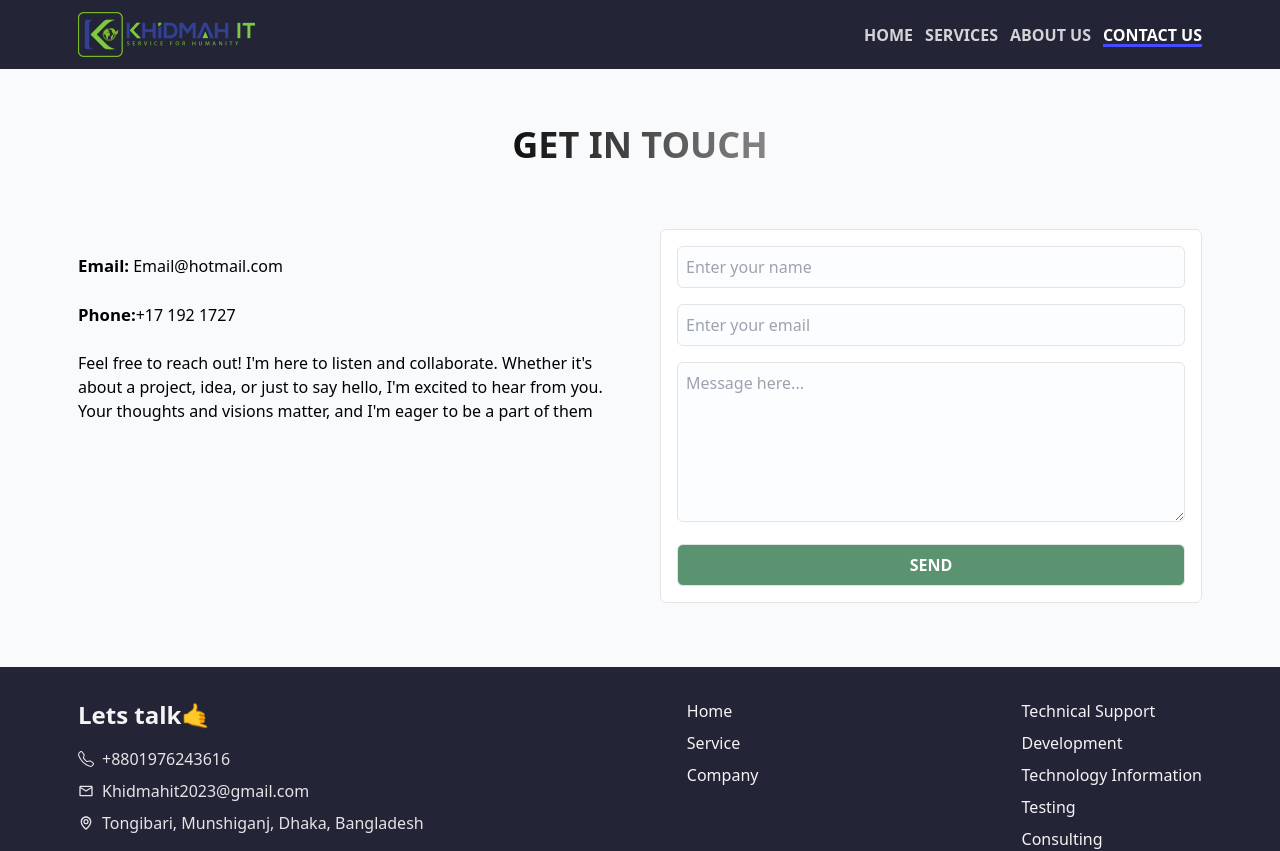
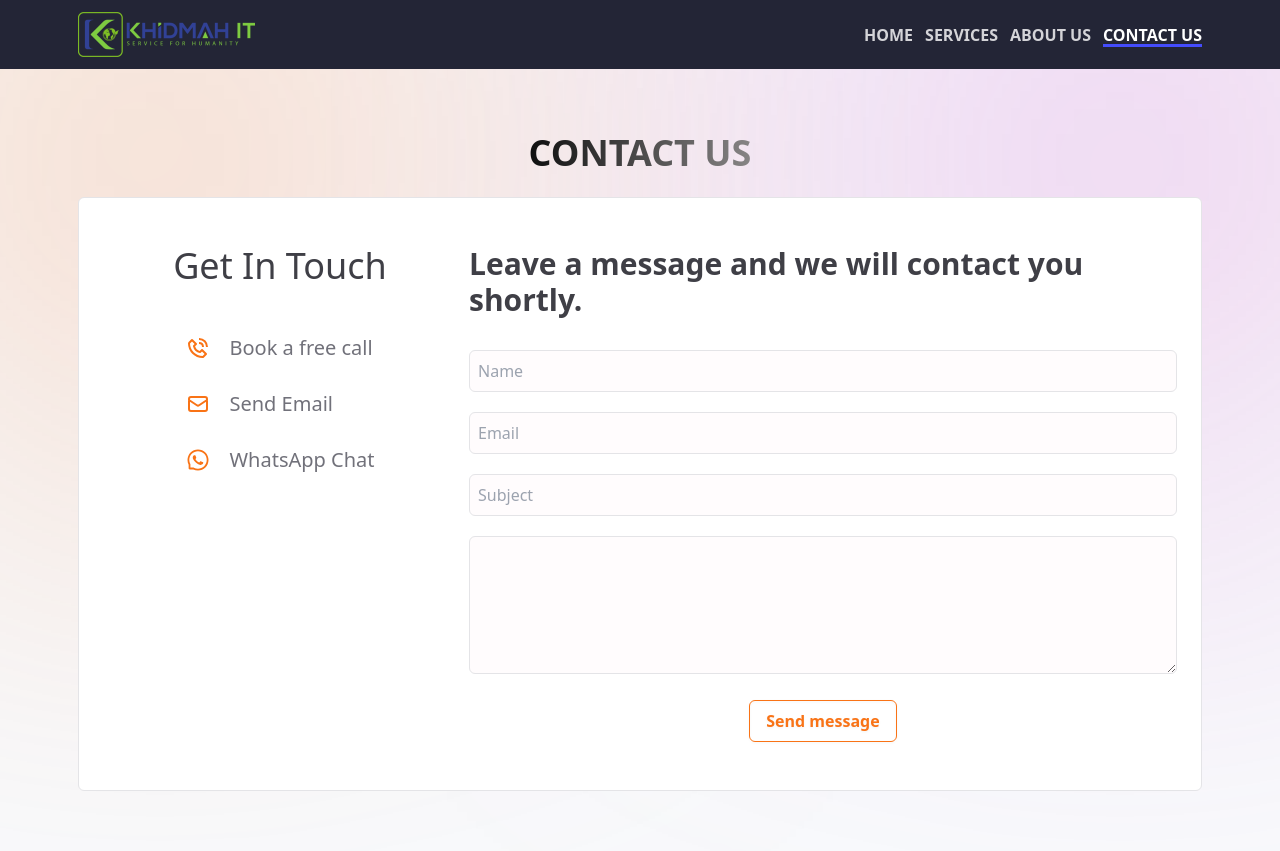
Before and after one commit to parthasarathi019/KhidmaIT, a React (Vite) app: page /contact-us in a window 1280 px wide. Shown: the top 851 px of the page. Built offline with nearby package versions, Linux system fonts and the light colour scheme.

Commit message:
contact page redesign

```diff
--- a/src/pages/contact/Contact.jsx
+++ b/src/pages/contact/Contact.jsx
@@ -1,79 +1,112 @@
 import SectionTitle from "../shared/SectionTitle";
-
+import { BiPhoneCall } from "react-icons/bi";
+import { HiOutlineMail } from "react-icons/hi";
+import { AiOutlineWhatsApp } from "react-icons/ai";
 const Contact = () => {
   return (
-    <section className="md:px-8 px-3 py-8">
+    <div className="py-10">
+      <div className="w-[20rem] h-[20rem] bg-gradient-to-br from-purple-500 to-pink-500 absolute top-0 right-0 -z-10 blur-[250px]"></div>
+      <div className="w-[20rem] h-[20rem] bg-gradient-to-br from-yellow-500 to-rose-500 absolute top-0 left-0 -z-10 blur-[250px]"></div>
       <div className="my-container">
+        <div className="">
+          <SectionTitle text={"contact us"} />
+        </div>
+
+        <div className="grid gap-[7rem] md:gap-3 md:grid-cols-[1fr,_2fr] bg-white px-6 border border-zinc-200 py-12  rounded-md relative">
+          {/* left  */}
+
+          <div className="relative">
+            <h1 className="capitalize text-4xl font-medium text-zinc-700 text-center mb-12 ">
+              Get in touch
+            </h1>
+
+            <div className="space-y-7 w-max mx-auto">
+              <a
+                href="tel:019873855"
+                className="flex items-center gap-5 flex-col md:flex-row"
+              >
+                <p className="text-6xl md:text-2xl text-orange-500 hover:text-orange-600 transition-all">
+                  <BiPhoneCall />
+                </p>
+                <p className="text-3xl  text-zinc-500 md:text-xl">
+                  Book a free call
+                </p>
+              </a>
+              <a
+                href="mailto:Khidmahit2023@gmail.com"
+                className="flex items-center gap-5 flex-col md:flex-row"
+              >
+                <p className="text-6xl md:text-2xl text-orange-500 hover:text-orange-600 transition-all">
+                  <HiOutlineMail />
+                </p>
+                <p className="text-3xl  text-zinc-500 md:text-xl">Send Email</p>
+              </a>
+              <a
+                href="#"
+                className="flex items-center gap-5 flex-col md:flex-row"
+              >
+                <p className="text-6xl md:text-2xl text-orange-500 hover:text-orange-600 transition-all">
+                  <AiOutlineWhatsApp />
+                </p>
+                <p className="text-3xl  text-zinc-500 md:text-xl">
+                  WhatsApp Chat
+                </p>
+              </a>
+            </div>
+          </div>
+          {/* right  */}
           <div>
-          <SectionTitle text={"get in touch"} />
+            <h1 className="mb-8 text-3xl text-zinc-700 font-semibold">
+              Leave a message and we will contact you shortly.
+            </h1>
+
+            <form
+              className="relative space-y-5
+            "
+            >
+              <div>
+                <input
+                  type="text"
+                  placeholder="Name"
+                  className="w-full border border-zinc-200 p-2 px rounded-md focus:outline-zinc-300 bg-rose-50/20"
+                />
               </div>
-        <div className="flex flex-col-reverse md:flex-row gap-x-3 md:pt-10 pt-6">
-          <div className="grid md:grid-cols-2 gap-10 md:flex-row">
-            <div className="">
-              <p className="pt-6">
-                <span className="font-semibold font-sans text-[1.05em]">
-                  Email:
-                </span>{" "}
-                Email@hotmail.com
-              </p>
-              <p className="pt-6">
-                <span className="font-semibold font-sans text-[1.05em]">
-                  Phone:
-                </span>
-                +17 192 1727
-              </p>
-              <p className="pt-6">
-                Feel free to reach out! I'm here to listen and collaborate.
-                Whether it's about a project, idea, or just to say hello, I'm
-                excited to hear from you. Your thoughts and visions matter, and
-                I'm eager to be a part of them{" "}
-              </p>
+              <div>
+                <input
+                  type="text"
+                  placeholder="Email"
+                  className="w-full border border-zinc-200 p-2 px rounded-md focus:outline-zinc-300 bg-rose-50/20"
+                />
               </div>
-            <form className="bg-white p-4 rounded-md border border-zinc-200">
-              <div className="space-y-4">
-                <div className="">
+              <div>
                 <input
-                    placeholder="Enter your name"
-                    className="w-full bg-slate-50/40 p-2 rounded-md outline-none border border-zinc-200 focus:border-zinc-400"
                   type="text"
-                    required
+                  placeholder="Subject"
+                  className="w-full border border-zinc-200 p-2 px rounded-md focus:outline-zinc-300 bg-rose-50/20"
+                />
+              </div>
+              <div>
+                <textarea
                   name=""
                   id=""
-                  />
-                </div>
-                <div className="">
-                  <input
-                    placeholder="Enter your email"
-                    className="w-full bg-slate-50/40 p-2 rounded-md outline-none border border-zinc-200 focus:border-zinc-400"
-                    type="email"
-                    required
-                    name=""
-                    id=""
-                  />
-                </div>
-                <div className="">
-                  <textarea
-                    placeholder="Message here..."
-                    className="w-full bg-slate-50/40 p-2 rounded-md outline-none border border-zinc-200 focus:border-zinc-400 min-h-[10rem]"
-                    required
-                    name=""
-                    id=""
+                  rows="5"
+                  className="w-full border border-zinc-200 p-2 px rounded-md focus:outline-zinc-300 bg-rose-50/20"
                 ></textarea>
               </div>
-                <div className=" flex justify-center md:justify-start">
-                  {" "}
-                  <input
-                    className="w-full bg-green-800/70 text-white hover:bg-green-800/90 transition-all cursor-pointer p-2 rounded-md outline-none border border-zinc-200 focus:border-zinc-400 uppercase font-semibold"
+
+              <div className=" w-full sm:w-max mx-auto  ">
+                <button
                   type="submit"
-                    value="Send"
-                  />
-                </div>
+                  className="w-full sm:w-max border border-orange-500 py-2 px-4 rounded-md drop-shadow-sm  text-orange-500 font-semibold hover:bg-orange-500 hover:text-white transition-all"
+                >
+                  Send message
+                </button>
               </div>
             </form>
           </div>
         </div>
       </div>
-    </section>
+    </div>
   );
 };
 
```
Lines whose indentation alone changed are shown as unchanged.
